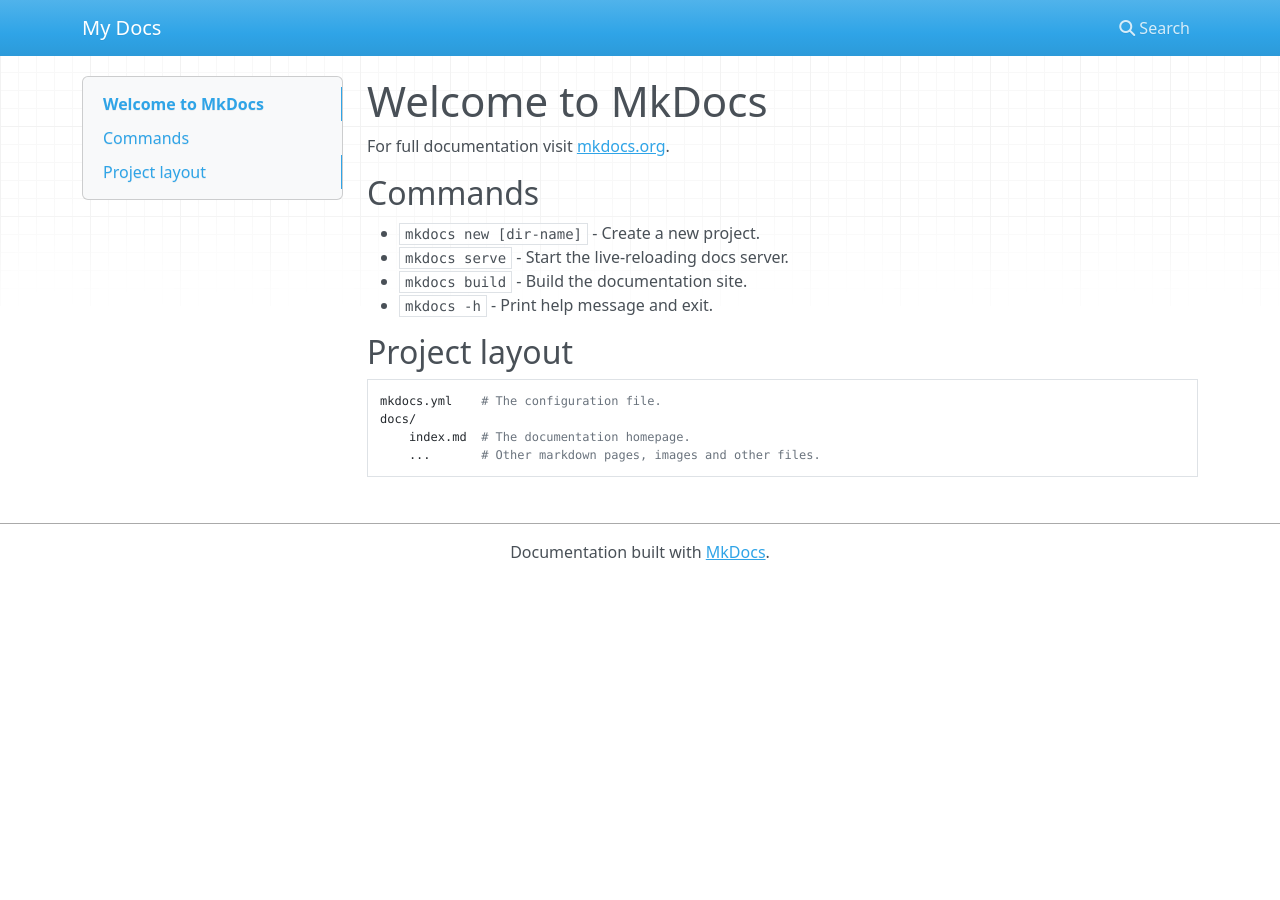
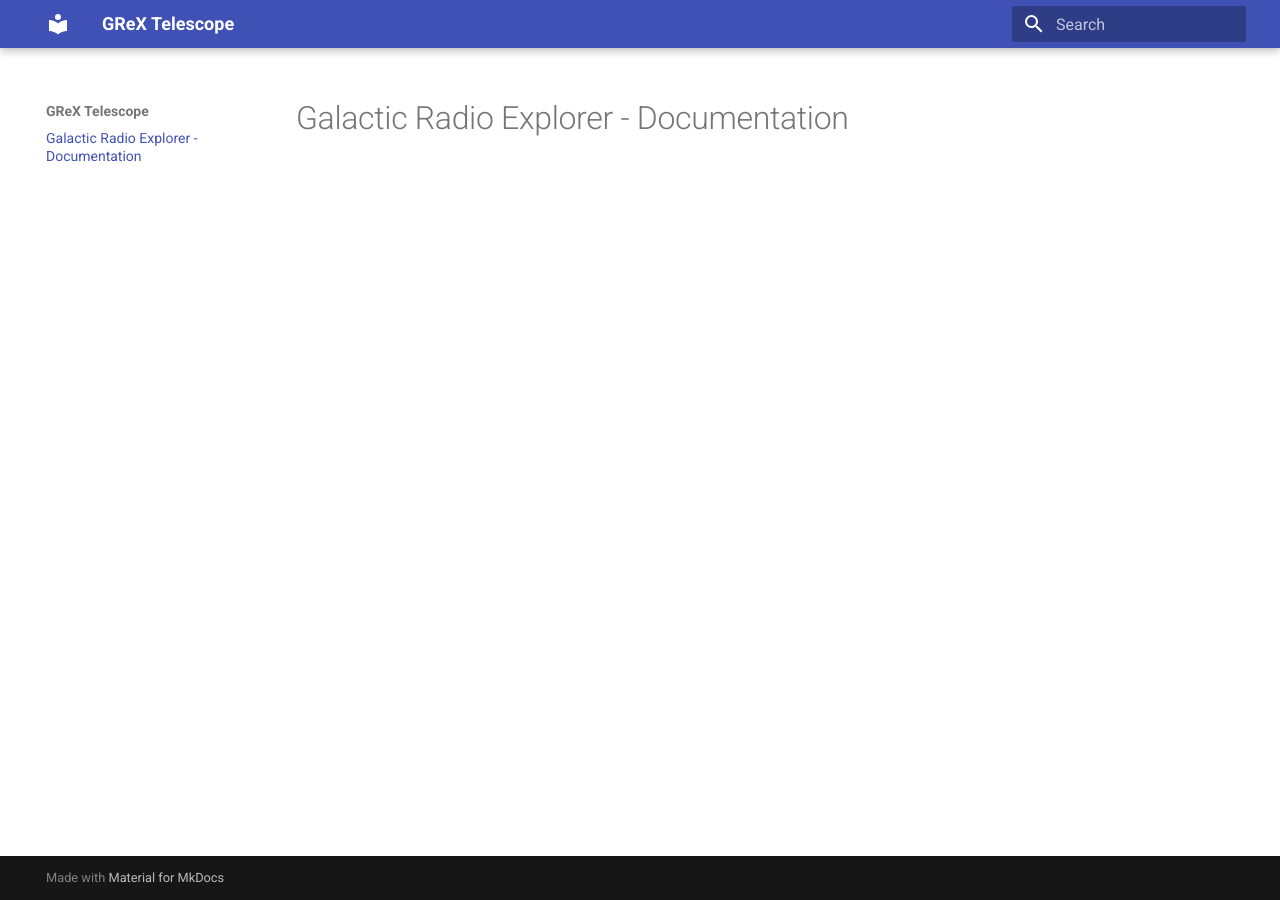
Before and after one commit to courtneyjkeeler/grex-telescope.github.io, an MkDocs documentation site: the page built from docs/index.md, in a window 1280 px wide. Built offline with MkDocs 1.6.1 and Material for MkDocs 9.7.7, drawn with Linux system fonts in a browser that asks for light colours; nearby versions of some CDN libraries.

Commit message:
Boilerplate

```diff
--- a/docs/index.md
+++ b/docs/index.md
@@ -1,17 +1 @@
-# Welcome to MkDocs
-
-For full documentation visit [mkdocs.org](https://www.mkdocs.org).
-
-## Commands
-
-* `mkdocs new [dir-name]` - Create a new project.
-* `mkdocs serve` - Start the live-reloading docs server.
-* `mkdocs build` - Build the documentation site.
-* `mkdocs -h` - Print help message and exit.
-
-## Project layout
-
-    mkdocs.yml    # The configuration file.
-    docs/
-        index.md  # The documentation homepage.
-        ...       # Other markdown pages, images and other files.
+# Galactic Radio Explorer - Documentation
--- a/mkdocs.yml
+++ b/mkdocs.yml
@@ -1 +1,3 @@
-site_name: My Docs
+site_name: GReX Telescope
+theme:
+  name: material
```
Also changed, not shown: requirements.txt (added, +28 -0 lines), 2 other files.
